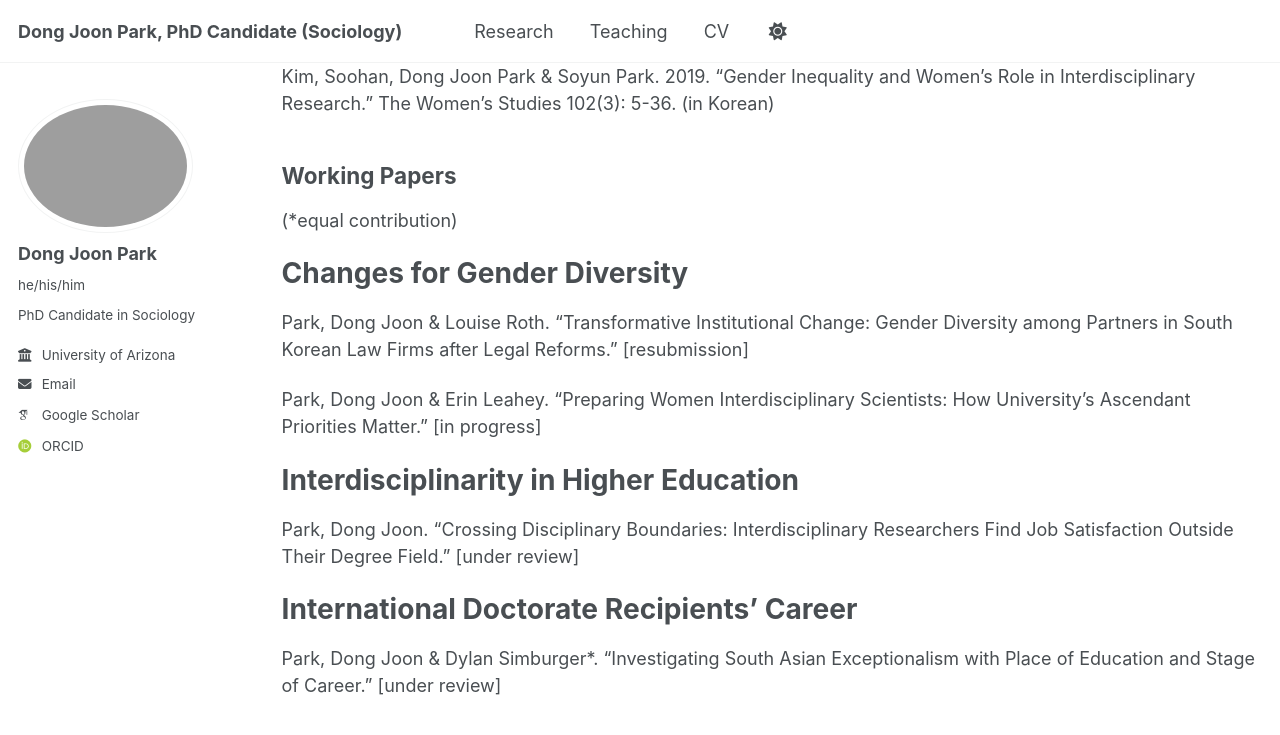
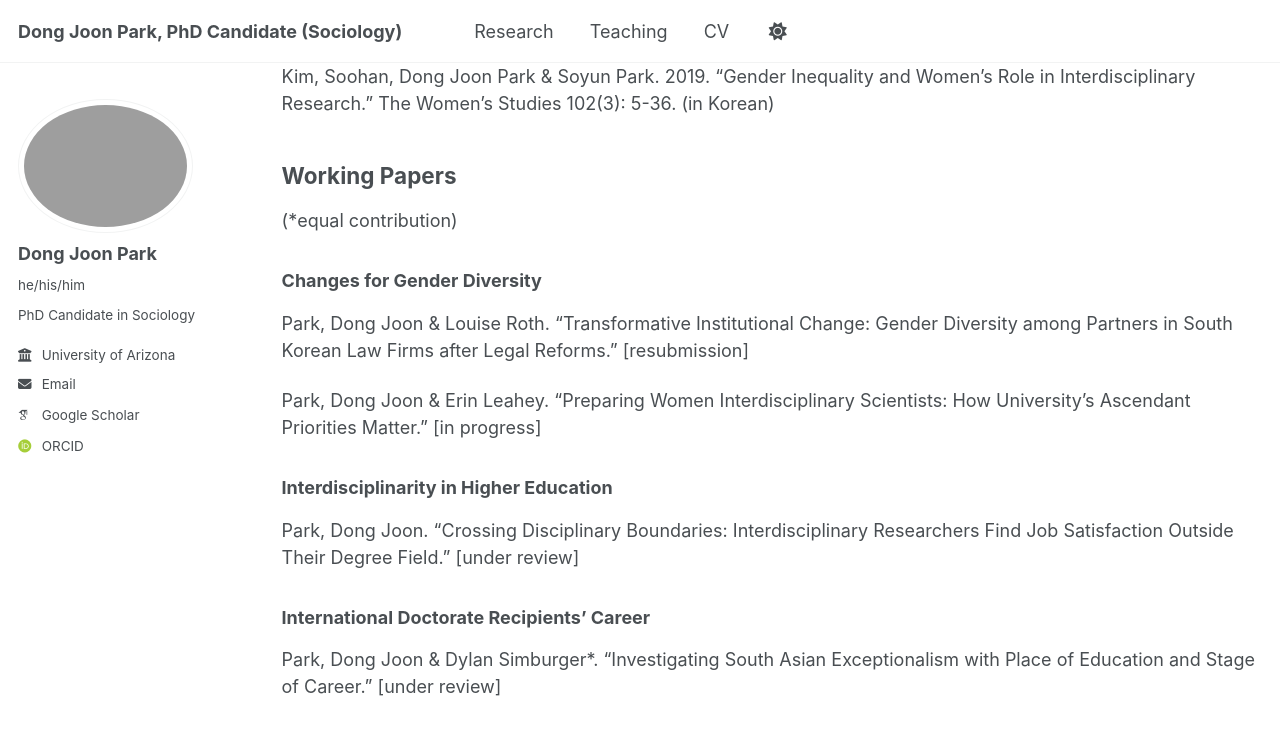
Before and after one commit to DongJoonPark0321/dongjoonpark0321.github.io, a Jekyll site: the page built from _pages/research.md, in a window 1280 px wide and 900 px high, scrolled down 534 px. Shown: the top 735 px of the window. Built offline with Jekyll 4.4.1, drawn with Linux system fonts in a browser that asks for light colours; some web fonts are replaced.

```diff
--- a/_pages/research.md
+++ b/_pages/research.md
@@ -23,13 +23,13 @@ Kim, Soohan, Dong Joon Park & Soyun Park. 2019. “Gender Inequality and Women's
 ## Working Papers
 (*equal contribution)
 
-# Changes for Gender Diversity
+### Changes for Gender Diversity
 Park, Dong Joon & Louise Roth. “Transformative Institutional Change: Gender Diversity among Partners in South Korean Law Firms after Legal Reforms.” [resubmission]
 
 Park, Dong Joon & Erin Leahey. “Preparing Women Interdisciplinary Scientists: How University's Ascendant Priorities Matter.” [in progress]
 
-# Interdisciplinarity in Higher Education
+### Interdisciplinarity in Higher Education
 Park, Dong Joon. “Crossing Disciplinary Boundaries: Interdisciplinary Researchers Find Job Satisfaction Outside Their Degree Field.” [under review]
 
-# International Doctorate Recipients’ Career
+### International Doctorate Recipients’ Career
 Park, Dong Joon & Dylan Simburger*. “Investigating South Asian Exceptionalism with Place of Education and Stage of Career.” [under review]
```
